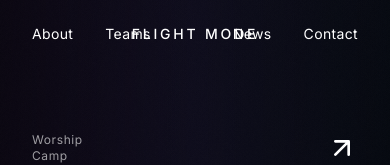
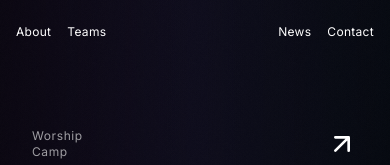
Before and after one commit to Shih-Yi/flight-mode-25, a Next.js app: page / in a window 390 px wide. Shown: the top 165 px of the page. Built offline with nearby package versions, Linux system fonts and the light colour scheme.

Commit message:
feat: hide text in mobile version

```diff
--- a/app/page.tsx
+++ b/app/page.tsx
@@ -20,19 +20,19 @@ export default function Home() {
       </div>
 
       {/* Navigation */}
-      <nav className="flex justify-between items-center px-8 py-6 relative z-10">
-        <div className="flex space-x-8">
-          <a href="#about" className="text-sm tracking-wide hover:text-gray-300 transition-colors">About</a>
-          <a href="#teams" className="text-sm tracking-wide hover:text-gray-300 transition-colors">Teams</a>
+      <nav className="flex justify-between items-center px-4 md:px-8 py-6 relative z-10">
+        <div className="flex space-x-4 md:space-x-8">
+          <a href="#about" className="text-xs md:text-sm tracking-wide hover:text-gray-300 transition-colors">About</a>
+          <a href="#teams" className="text-xs md:text-sm tracking-wide hover:text-gray-300 transition-colors">Teams</a>
         </div>
 
-        <div className="absolute left-1/2 transform -translate-x-1/2">
+        <div className="absolute left-1/2 transform -translate-x-1/2 hidden md:block">
           <h1 className="text-sm tracking-[0.2em] font-medium">FLIGHT MODE</h1>
         </div>
 
-        <div className="flex space-x-8">
-          <a href="#announcements" className="text-sm tracking-wide hover:text-gray-300 transition-colors">News</a>
-          <a href="#contact" className="text-sm tracking-wide hover:text-gray-300 transition-colors">Contact</a>
+        <div className="flex space-x-4 md:space-x-8">
+          <a href="#announcements" className="text-xs md:text-sm tracking-wide hover:text-gray-300 transition-colors">News</a>
+          <a href="#contact" className="text-xs md:text-sm tracking-wide hover:text-gray-300 transition-colors">Contact</a>
         </div>
       </nav>
 
```
